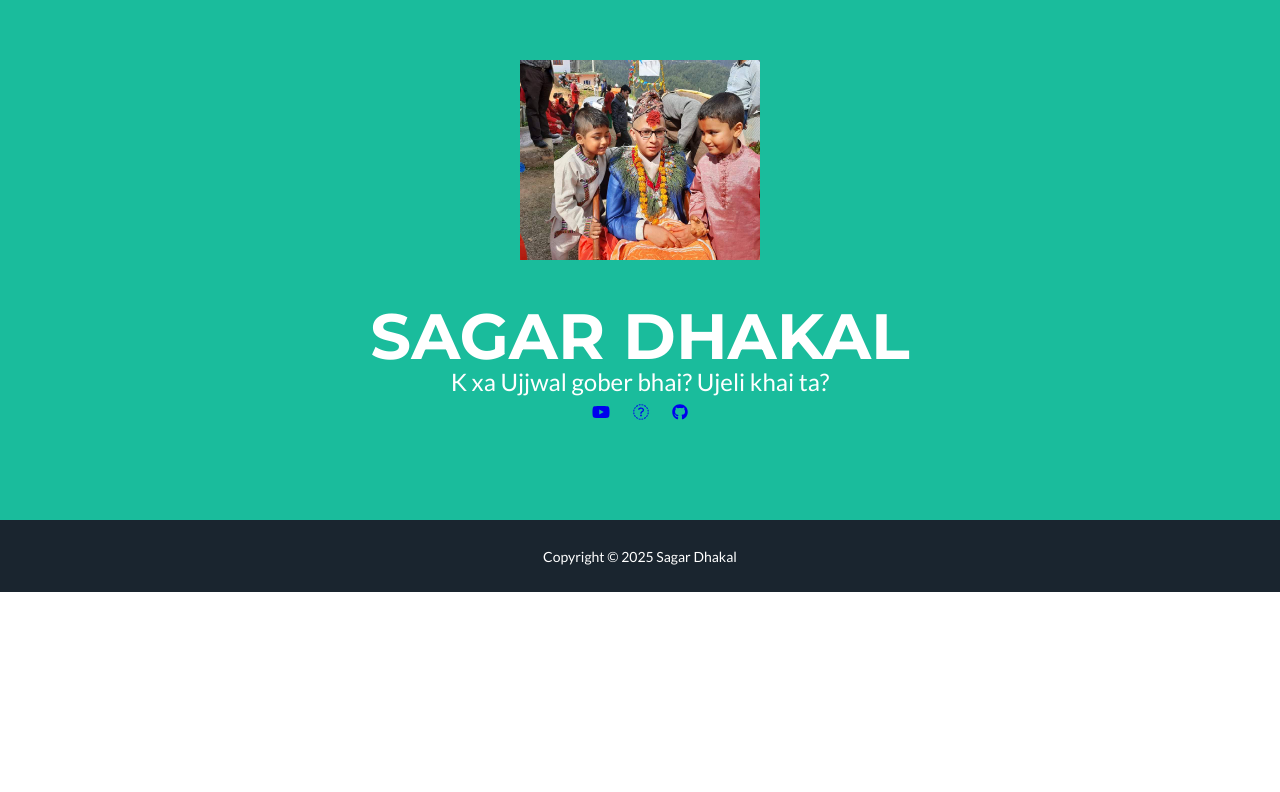
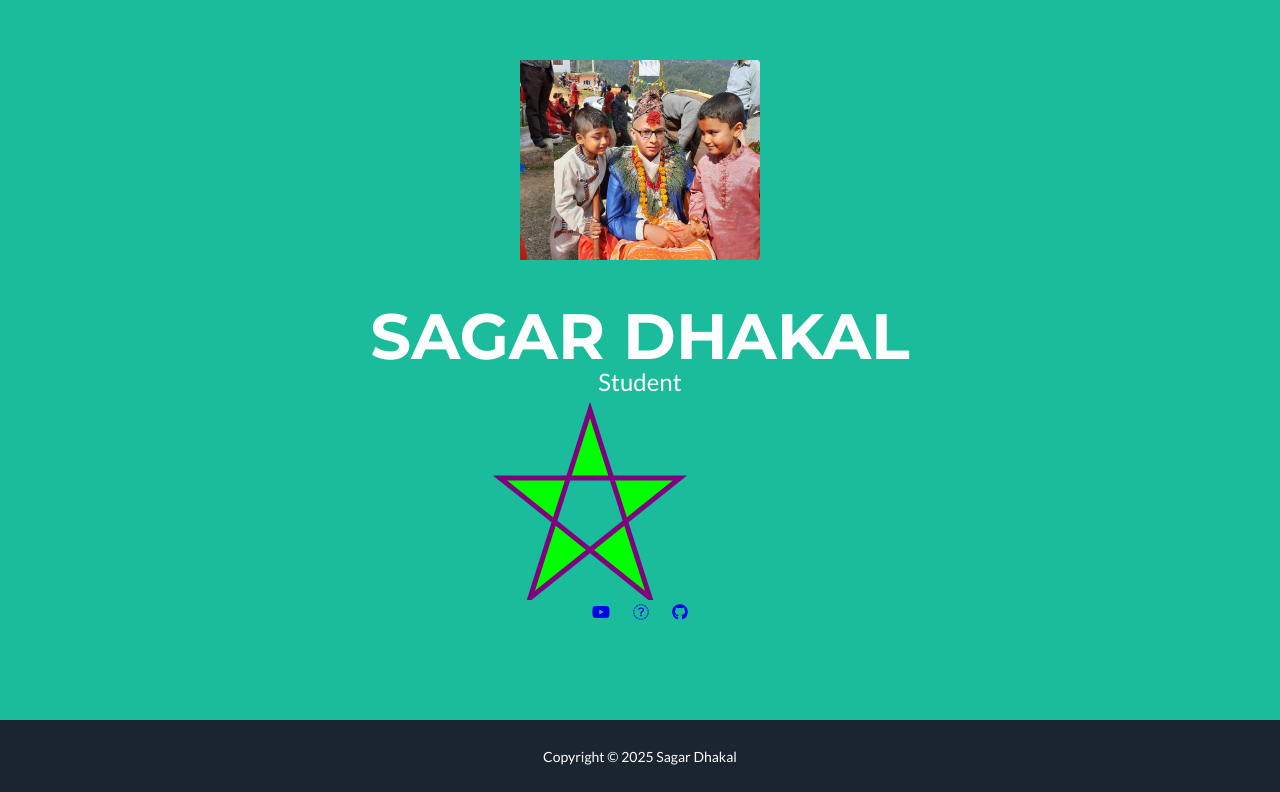
Before and after one commit to sagar-dhakal1/infowebsite, a plain HTML site: page index.html in a window 1280 px wide. Shown: the part 140-932 px from the top of the page. Before the commit the page ends 800 px from the top, so only its background shows below. Drawn offline with nearby package versions, Linux system fonts and the light colour scheme; files that its build step writes are made by us from their sources; files whose address does not match are found by name.

Commit message:
new star in website svg

```diff
--- a/index.html
+++ b/index.html
@@ -28,7 +28,11 @@
                 <!-- Masthead Heading-->
                 <h1 class="masthead-heading text-uppercase mb-0">Sagar Dhakal</h1>
                 <!-- Masthead Subheading-->
-                <p class="masthead-subheading font-weight-light mb-0">K xa Ujjwal gober bhai? Ujeli khai ta?</p>
+                <p class="masthead-subheading font-weight-light mb-0"> Student </p>
+                <svg width="300" height="200">
+  <polygon points="100,10 40,198 190,78 10,78 160,198"
+  style="fill:lime;stroke:purple;stroke-width:5;fill-rule:evenodd;" />
+                </svg>
                 <nav>
                     <a href="http://youtube.com"><i class="fab fa-youtube"></i></a>
                     <a href="https://www.linkedin.com/in/sagardhakal99/"><i class="fab fa-linkedin-f"></i></a>
```
